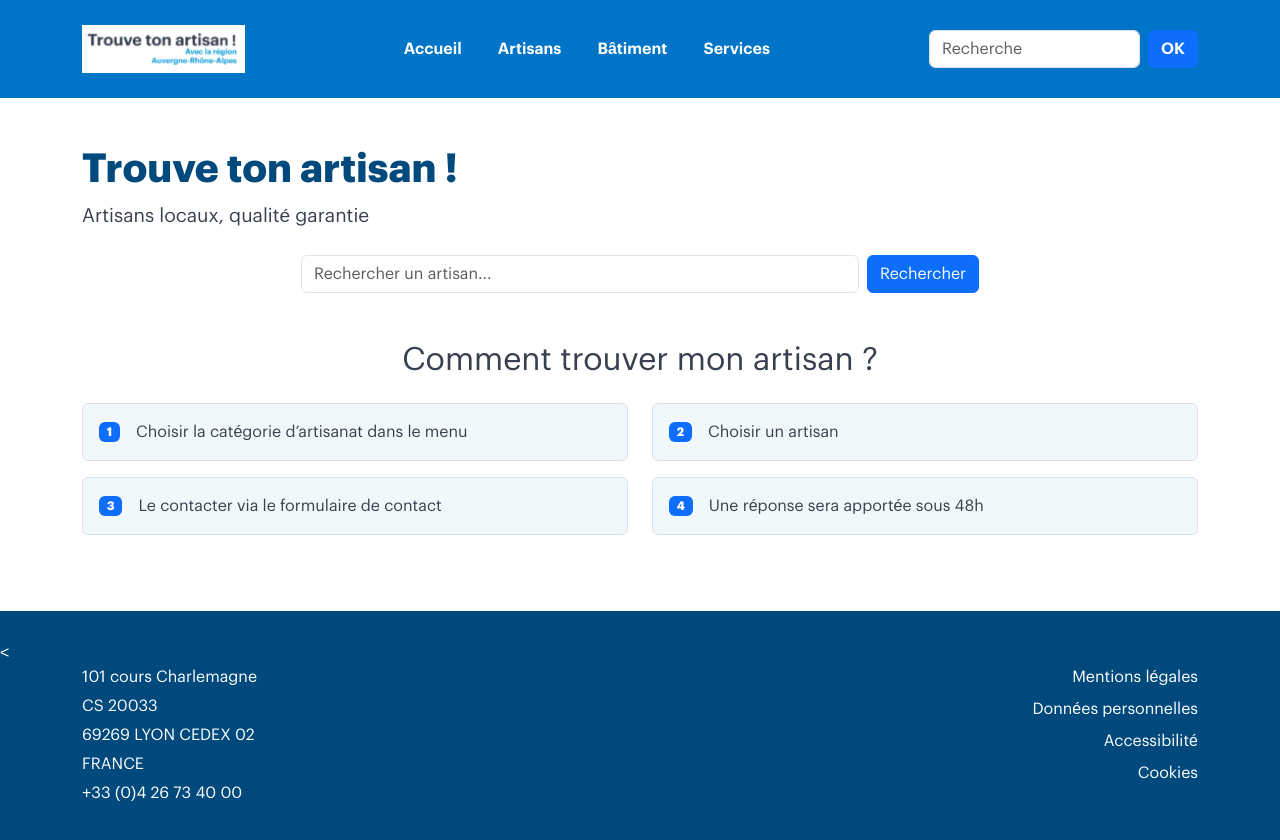
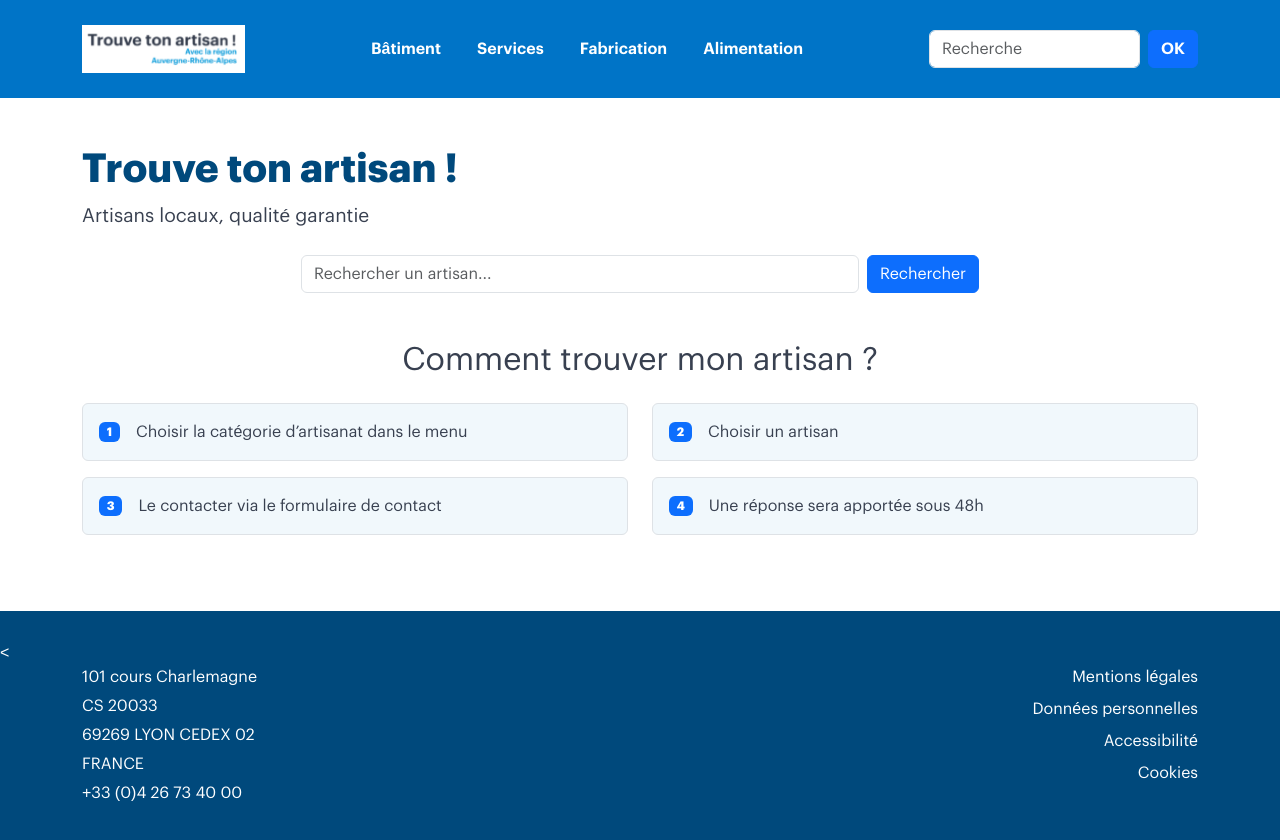
Before and after one commit to Lindsay-Renelle/trouve-ton-artisan, an Angular app: page / in a window 1280 px wide. Built offline with nearby package versions, Linux system fonts and the light colour scheme.

Commit message:
Rectifcation du header

```diff
--- a/src/app/components/header/header.html
+++ b/src/app/components/header/header.html
@@ -25,19 +25,19 @@
             <ul class="navbar-nav mx-auto">
 
                 <li class="nav-item">
-                    <a class="nav-link" routerLink="/">Accueil</a>
+                    <a class="nav-link" routerLink="/batiment">Bâtiment</a>
                 </li>
 
                 <li class="nav-item">
-                    <a class="nav-link" routerLink="/artisans">Artisans</a>
+                    <a class="nav-link" routerLink="/services">Services</a>
                 </li>
 
                 <li class="nav-item">
-                    <a class="nav-link" href="#">Bâtiment</a>
+                    <a class="nav-link" routerLink="/fabrication">Fabrication</a>
                 </li>
 
                 <li class="nav-item">
-                    <a class="nav-link" href="#">Services</a>
+                    <a class="nav-link" routerLink="/alimentation">Alimentation</a>
                 </li>
 
             </ul>
```
